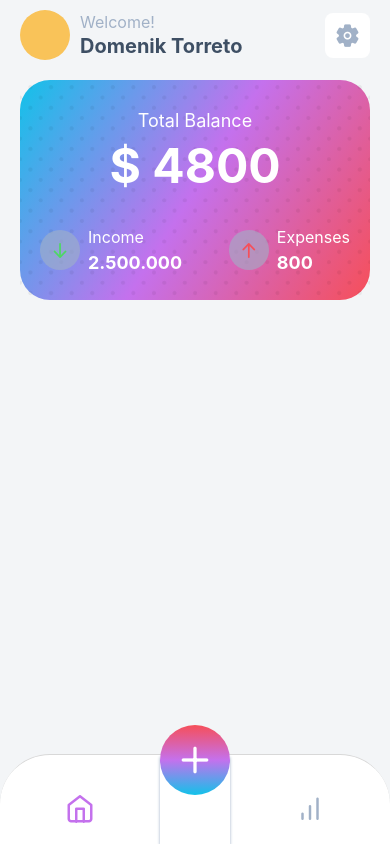
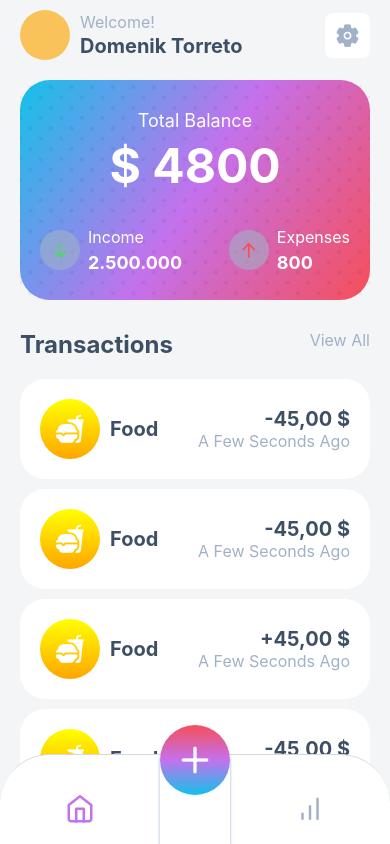
Before and after one commit to VVMig/expense-app, a React Native app: screen / in a window 390 px wide. Built offline with nearby package versions, Linux system fonts and the light colour scheme.

Commit message:
Add transactions list

```diff
--- /dev/null
+++ b/app/components/transactions/Header.tsx
@@ -0,0 +1,13 @@
+import React from 'react';
+import { Styled } from './styled';
+
+export const Header = () => {
+  return (
+    <Styled.Header>
+      <Styled.HeaderTitle>Transactions</Styled.HeaderTitle>
+      <Styled.ViewAllButton>
+        <Styled.ViewAllText>View All</Styled.ViewAllText>
+      </Styled.ViewAllButton>
+    </Styled.Header>
+  );
+};
--- /dev/null
+++ b/app/components/transactions/ListItem.tsx
@@ -0,0 +1,59 @@
+import React from 'react';
+
+import { LinearGradient } from 'expo-linear-gradient';
+import Icon from 'react-native-vector-icons/Ionicons';
+import moment from 'moment';
+
+import { theme } from '../../../theme/theme';
+
+import { Styled } from './styled';
+
+interface Props {
+  title: string;
+  money: number;
+  date: number;
+  isExpense: boolean;
+}
+
+export const ListItem: React.FC<Props> = ({
+  title,
+  money,
+  date,
+  isExpense,
+}) => {
+  const formatedMoney = new Intl.NumberFormat('de-DE', {
+    style: 'currency',
+    currency: 'USD',
+  }).format(money);
+
+  const formatedDate = moment(date).fromNow();
+
+  return (
+    <Styled.ItemListContainer>
+      <Styled.ListItem>
+        <Styled.TitleContainer>
+          <LinearGradient
+            colors={['yellow', 'orange']}
+            style={{
+              width: 60,
+              height: 60,
+              borderRadius: 30,
+              justifyContent: 'center',
+              alignItems: 'center',
+            }}
+          >
+            <Icon name="fast-food" size={30} color={theme.colors.white} />
+          </LinearGradient>
+          <Styled.ItemTitle>{title}</Styled.ItemTitle>
+        </Styled.TitleContainer>
+        <Styled.TransactionInfo>
+          <Styled.MoneyData>
+            {isExpense ? '-' : '+'}
+            {formatedMoney}
+          </Styled.MoneyData>
+          <Styled.TransactionDate>{formatedDate}</Styled.TransactionDate>
+        </Styled.TransactionInfo>
+      </Styled.ListItem>
+    </Styled.ItemListContainer>
+  );
+};
--- /dev/null
+++ b/app/components/transactions/Transactions.tsx
@@ -0,0 +1,68 @@
+import React from 'react';
+import { ListRenderItem, FlatList, ScrollView } from 'react-native';
+import { Header } from './Header';
+import { ListItem } from './ListItem';
+import { Styled } from './styled';
+
+const mockData = [
+  {
+    id: '1',
+    title: 'Food',
+    money: 45,
+    date: Date.now(),
+    isExpense: true,
+  },
+  {
+    id: '6',
+    title: 'Food',
+    money: 45,
+    date: Date.now(),
+    isExpense: true,
+  },
+  {
+    id: '5',
+    title: 'Food',
+    money: 45,
+    date: Date.now(),
+    isExpense: false,
+  },
+  {
+    id: '4',
+    title: 'Food',
+    money: 45,
+    date: Date.now(),
+    isExpense: true,
+  },
+  {
+    id: '3',
+    title: 'Food',
+    money: 45,
+    date: Date.now(),
+    isExpense: false,
+  },
+];
+
+type MockData = typeof mockData[0];
+
+export const Transactions = () => {
+  const renderItem: ListRenderItem<MockData> = ({ item }) => (
+    <ListItem
+      title={item.title}
+      date={item.date}
+      money={item.money}
+      isExpense={item.isExpense}
+    />
+  );
+
+  return (
+    <Styled.Transactions>
+      <Header />
+      <FlatList
+        data={mockData}
+        renderItem={renderItem}
+        keyExtractor={(item) => item.id}
+        showsVerticalScrollIndicator={false}
+      />
+    </Styled.Transactions>
+  );
+};
--- /dev/null
+++ b/app/components/transactions/styled.ts
@@ -0,0 +1,83 @@
+import styled from 'styled-components/native';
+
+const Transactions = styled.View`
+  flex: 1;
+  padding: 20px ${({ theme }) => theme.padding.side}px 60px;
+`;
+
+const Header = styled.View`
+  flex-direction: row;
+  justify-content: space-between;
+  width: 100%;
+  padding-bottom: 20px;
+`;
+
+const HeaderTitle = styled.Text`
+  font-size: 24px;
+  font-weight: bold;
+  color: ${({ theme }) => theme.colors.primary};
+`;
+
+const ViewAllButton = styled.TouchableOpacity``;
+
+const ViewAllText = styled.Text`
+  font-size: 16px;
+  color: ${({ theme }) => theme.colors.lightGray};
+`;
+
+const ItemListContainer = styled.View`
+  padding-bottom: 10px;
+`;
+
+const ListItem = styled.TouchableOpacity`
+  width: 100%;
+  padding: 20px 20px;
+  background-color: ${({ theme }) => theme.colors.white};
+  flex-direction: row;
+  justify-content: space-between;
+  border-radius: 25px;
+`;
+
+const TitleContainer = styled.View`
+  flex-direction: row;
+  align-items: center;
+`;
+
+const ItemTitle = styled.Text`
+  padding-left: 10px;
+  font-size: 20px;
+  color: ${({ theme }) => theme.colors.primary};
+  font-weight: bold;
+`;
+
+const TransactionInfo = styled.View`
+  justify-content: center;
+  align-items: flex-end;
+`;
+
+const MoneyData = styled.Text`
+  font-size: 20px;
+  color: ${({ theme }) => theme.colors.primary};
+  font-weight: bold;
+`;
+
+const TransactionDate = styled.Text`
+  font-size: 16px;
+  text-transform: capitalize;
+  color: ${({ theme }) => theme.colors.lightGray};
+`;
+
+export const Styled = {
+  Transactions,
+  Header,
+  HeaderTitle,
+  ViewAllButton,
+  ViewAllText,
+  ListItem,
+  TitleContainer,
+  ItemTitle,
+  TransactionInfo,
+  MoneyData,
+  TransactionDate,
+  ItemListContainer,
+};
--- a/screens/Home.tsx
+++ b/screens/Home.tsx
@@ -2,6 +2,7 @@ import React from 'react';
 
 import { HomeHeader } from '../app/components/home-header/HomeHeader';
 import { CreditCard } from '../app/components/credit-card/CreditCard';
+import { Transactions } from '../app/components/transactions/Transactions';
 import { Styled } from './styled';
 
 export const Home = () => {
@@ -9,6 +10,7 @@ export const Home = () => {
     <Styled.Container>
       <HomeHeader />
       <CreditCard />
+      <Transactions />
     </Styled.Container>
   );
 };
```
